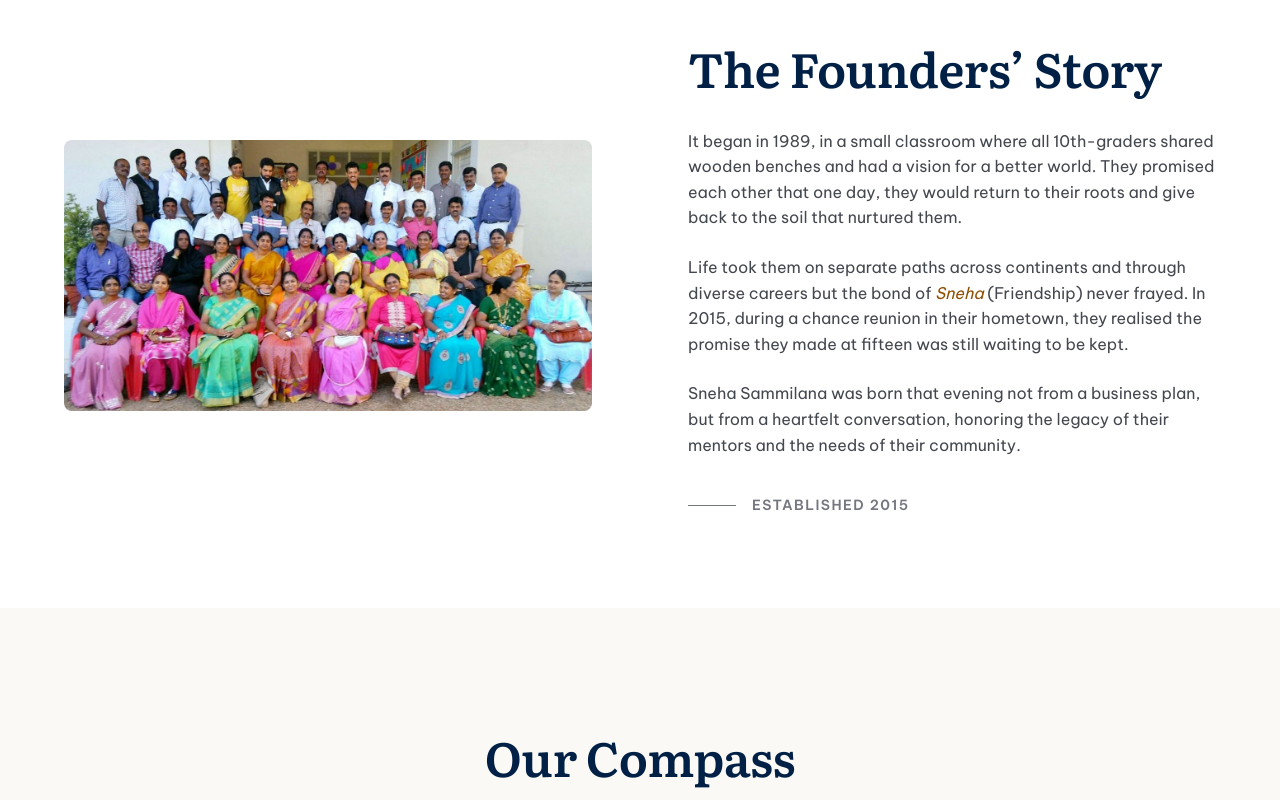
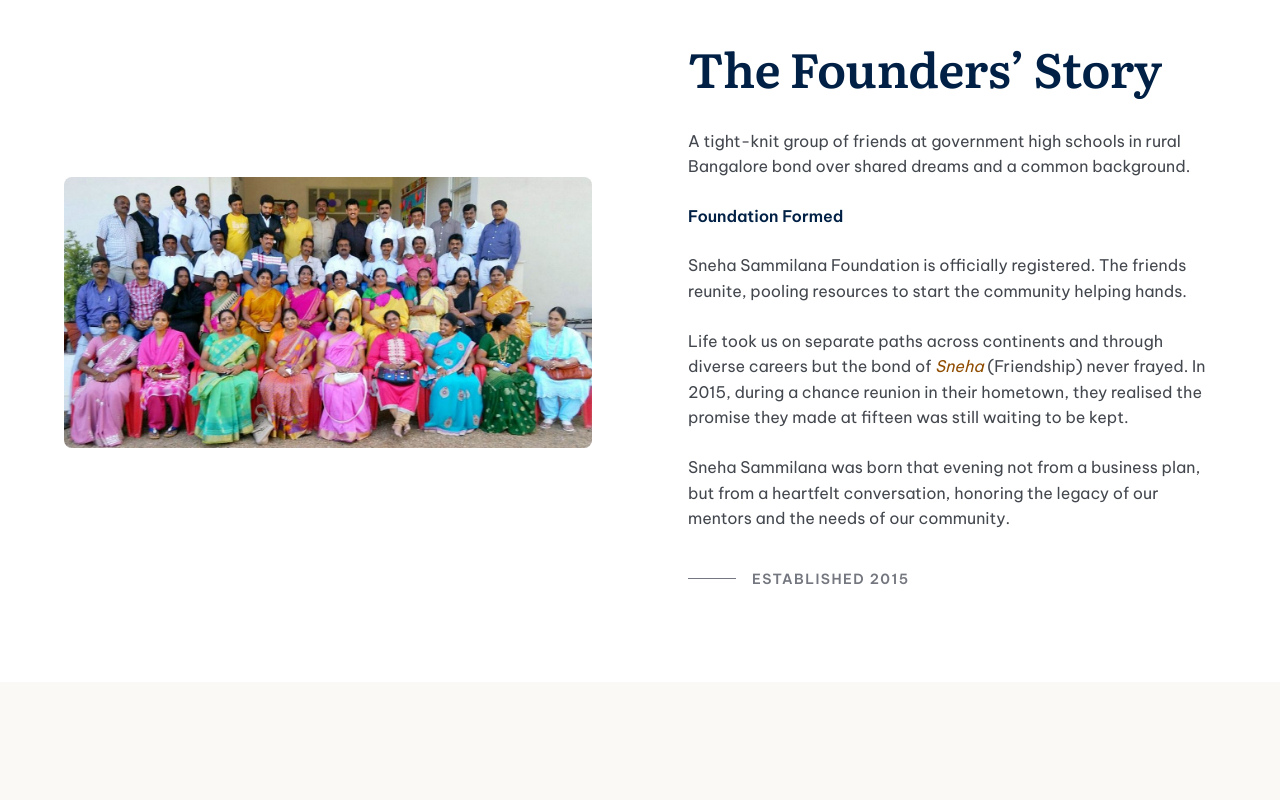
Before and after one commit to NoiceHax/ssf, a Next.js app: page /about in a window 1280 px wide. Shown: the part 900-1700 px from the top of the page. Built offline with nearby package versions, Linux system fonts and the light colour scheme.

Commit message:
ui changes

```diff
--- a/components/about/founders.tsx
+++ b/components/about/founders.tsx
@@ -23,23 +23,17 @@
             </h2>
             <div className="space-y-6 font-body text-body-md text-on-surface-variant">
               <p>
-                It began in 1989, in a small classroom where all 10th-graders
-                shared wooden benches and had a vision for a better world.
-                They promised each other that one day, they would return to
-                their roots and give back to the soil that nurtured them.
+                A tight-knit group of friends at government high schools in rural Bangalore bond over shared dreams and a common background.
+              </p>
+              <p className="font-semibold text-primary">Foundation Formed</p>
+              <p>
+                Sneha Sammilana Foundation is officially registered. The friends reunite, pooling resources to start the community helping hands.
               </p>
               <p>
-                Life took them on separate paths across continents and through
-                diverse careers but the bond of{" "}
-                <span className="italic text-secondary">Sneha</span> (Friendship)
-                never frayed. In 2015, during a chance reunion in their
-                hometown, they realised the promise they made at fifteen was
-                still waiting to be kept.
+                Life took us on separate paths across continents and through diverse careers but the bond of <span className="italic text-secondary">Sneha</span> (Friendship) never frayed. In 2015, during a chance reunion in their hometown, they realised the promise they made at fifteen was still waiting to be kept.
               </p>
               <p>
-                Sneha Sammilana was born that evening not from a business
-                plan, but from a heartfelt conversation, honoring the
-                legacy of their mentors and the needs of their community.
+                Sneha Sammilana was born that evening not from a business plan, but from a heartfelt conversation, honoring the legacy of our mentors and the needs of our community.
               </p>
             </div>
             <div className="mt-10 flex items-center gap-4">
--- a/components/events/annadhanam.tsx
+++ b/components/events/annadhanam.tsx
@@ -20,7 +20,7 @@
                 <p className="mt-4 max-w-2xl font-body text-body-md leading-relaxed text-on-surface-variant md:text-body-lg">
                   Sneha Sammilana Foundation organizes the distribution of free
                   meals every Saturday at Rama Temple, Sarjapura for
-                  underprivileged individuals and devotees. This sacred act of
+                  all devotees. This sacred act of
                   serving food symbolizes compassion, dignity, and community
                   spirit.
                 </p>
@@ -67,7 +67,7 @@
                       Free Meals
                     </p>
                     <p className="mt-0.5 font-body text-body-md text-on-surface-variant">
-                      For underprivileged families &amp; devotees
+                      for all devotees
                     </p>
                   </div>
                 </div>
--- a/components/events/events-impact.tsx
+++ b/components/events/events-impact.tsx
@@ -14,7 +14,7 @@
   },
   {
     icon: Eye,
-    value: "7000+",
+    value: "2500+",
     label: "Patients Screened",
   },
   {
--- a/components/home/impact.tsx
+++ b/components/home/impact.tsx
@@ -4,22 +4,22 @@
 const stats = [
   {
     icon: Users,
-    value: "45+",
+    value: "55+",
     label: "Community Initiatives",
   },
   {
     icon: GraduationCap,
-    value: "10000+",
+    value: "2000+",
     label: "Students Supported",
   },
   {
     icon: HeartHandshake,
-    value: "250+",
+    value: "25+",
     label: "Healthcare Camps",
   },
   {
     icon: UtensilsCrossed,
-    value: "50k+",
+    value: "5k+",
     label: "Meals Distributed",
   },
 ];
--- a/components/home/programs.tsx
+++ b/components/home/programs.tsx
@@ -22,7 +22,7 @@
     icon: BookOpenText,
     title: "Education Support",
     description:
-      "Providing scholarships, school kits, and digital literacy programs for children in government schools across Karnataka.",
+      "Providing scholarships, school kits, and digital literacy programs for children in government schools across Bangalore surroundings.",
     tone: "primary",
   },
   {
@@ -36,15 +36,8 @@
     icon: Soup,
     title: "Food & Annadhanam",
     description:
-      "Regular meal distribution drives and nutritious food support for marginalized families and daily wage earners.",
+      "Regular meal distribution drives at the Ram Temple in Sarjapur, serving nutritious food to devotees and families in need.",
     tone: "primary",
-  },
-  {
-    icon: HomeIcon,
-    title: "Community Welfare",
-    description:
-      "Sanitation projects, water filter installations, and infrastructure support for rural community centers.",
-    tone: "secondary",
   },
   {
     icon: HeartPulse,
--- a/components/home/timeline.tsx
+++ b/components/home/timeline.tsx
@@ -6,19 +6,19 @@
     year: "1989 to 2005",
     title: "The Promise",
     description:
-      "A tight-knit group of friends at government high schools in rural Karnataka bond over shared dreams and a common background.",
+      "A tight-knit group of friends at government high schools in rural Bangalore bond over shared dreams and a common background.",
   },
   {
     year: "2015",
     title: "Foundation Formed",
     description:
-      "Sneha Sammilana Foundation is officially registered. The friends reunite, pooling resources to start the first scholarship fund.",
+      "Sneha Sammilana Foundation is officially registered. The friends reunite, pooling resources to start the community helping hands.",
   },
   {
-    year: "Present & Future",
-    title: "Deepening Our Roots",
+    year: "2015",
+    title: "The Reunion",
     description:
-      "Expanding our reach across the state with digital classrooms, modern healthcare camps, and a growing community of volunteers.",
+      "Life took us on separate paths across continents and through diverse careers but the bond of Sneha (Friendship) never frayed. In 2015, during a chance reunion in their hometown, they realised the promise they made at fifteen was still waiting to be kept. Sneha Sammilana was born that evening not from a business plan, but from a heartfelt conversation, honoring the legacy of our mentors and the needs of our community.",
   },
 ];
 
```
